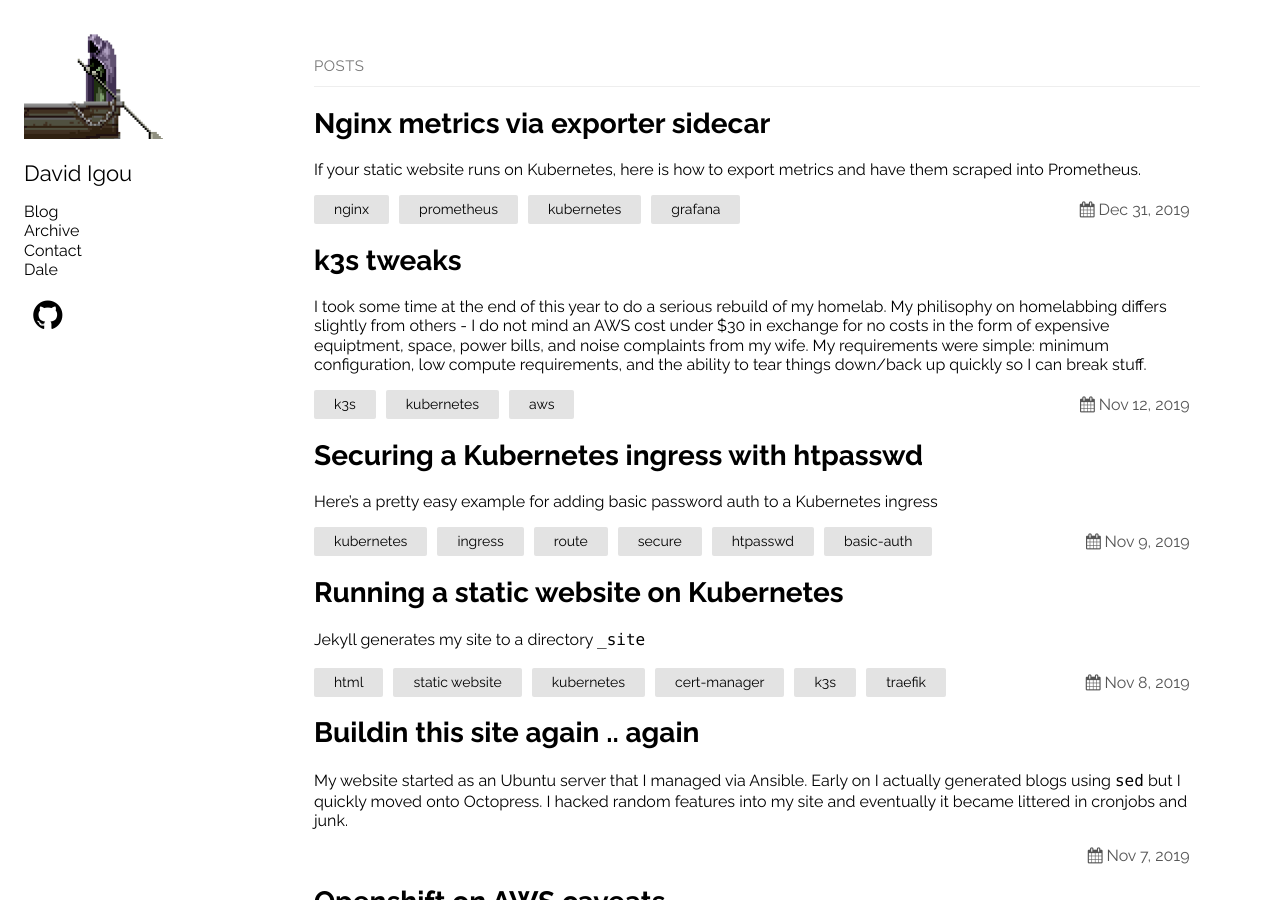
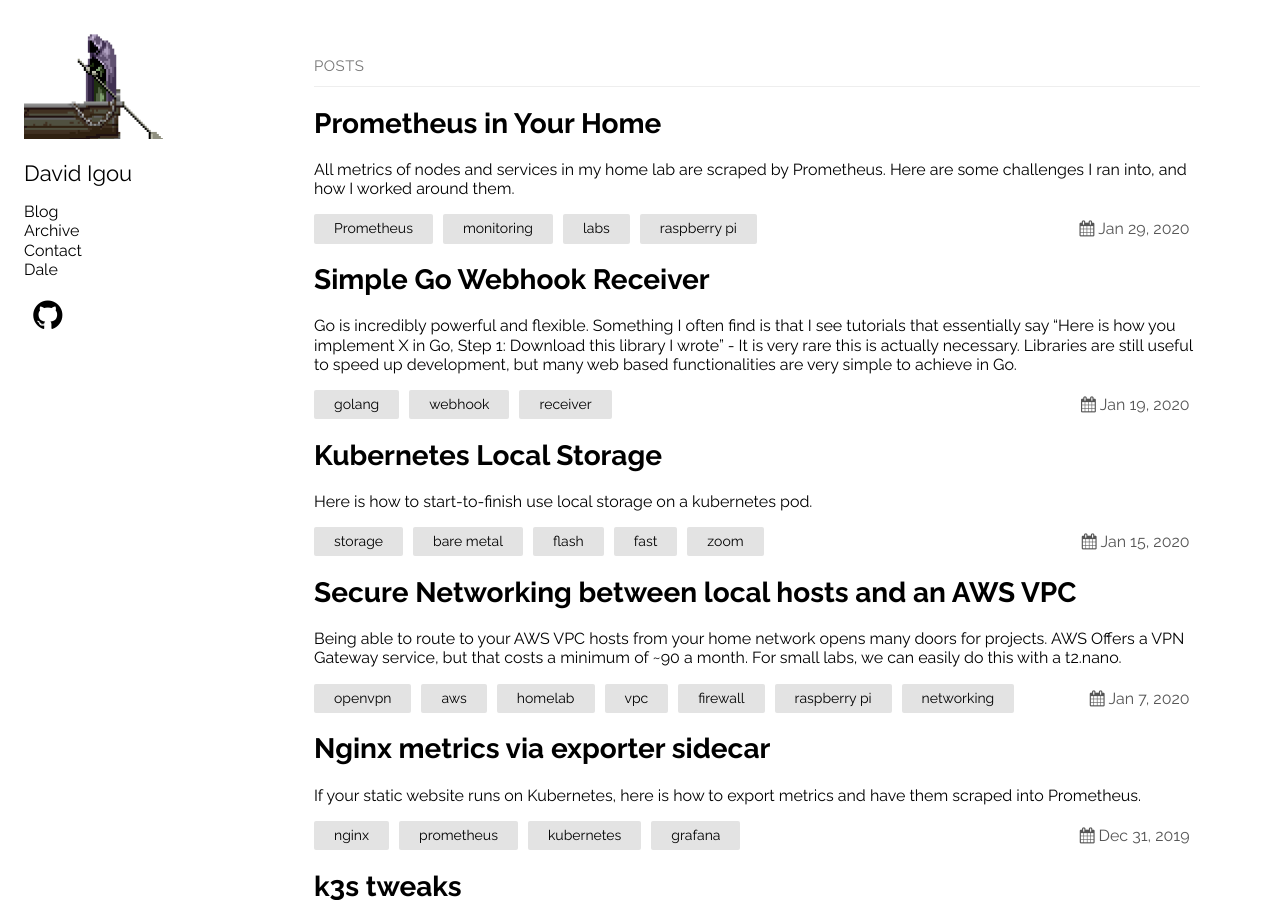
Before and after one commit to David-Igou/igou.io, a Jekyll site: the page built from blog/index.md, in a window 1280 px wide and 900 px high. Built offline with Jekyll 4.4.1, drawn with Linux system fonts in a browser that asks for light colours; some of the changed lines change nothing that is shown.

Commit message:
Add blogs

````diff
--- a/_config.yml
+++ b/_config.yml
@@ -44,11 +44,14 @@
 # Exclude from processing.
 # The following items will not be processed, by default. Create a custom list
 # to override the default setting.
-# exclude:
-#   - Gemfile
-#   - Gemfile.lock
-#   - node_modules
-#   - vendor/bundle/
-#   - vendor/cache/
-#   - vendor/gems/
-#   - vendor/ruby/
+exclude:
+  - Gemfile
+  - Gemfile.lock
+  - node_modules
+  - vendor/bundle/
+  - vendor/cache/
+  - vendor/gems/
+  - vendor/ruby/
+  - README.md
+  - do_it_live.sh
+  - Dockerfile
--- /dev/null
+++ b/_posts/2020-01-07-aws-vpc-vpn-gateway.md
@@ -0,0 +1,464 @@
+---
+layout: post
+title: "Secure Networking between local hosts and an AWS VPC"
+date: 2020-01-07
+categories: [openvpn, aws, homelab, vpc, firewall, raspberry pi, networking]
+---
+
+Being able to route to your AWS VPC hosts from your home network opens many doors for projects. AWS Offers a VPN Gateway service, but that costs a minimum of ~90 a month. For small labs, we can easily do this with a t2.nano.
+
+There are numerous benefits to this setup such as lower costs by using your own hardware, and less management of outside access via security groups.
+
+These sorts of setups are rightfully intimidating. Having any kind of entrypoint into your home network can be scary when you consider worst case scenarios. It is important to have a good background with networking, network segmentation, and incident response when designing something like this. Numerous times while I did this I send my configurations and network diagrams to people who are far more experienced than me on these subjects to validate.
+
+![Network Topology](/images/aws-vpn-gateway.png)
+
+# OpenVPN
+
+This uses resources from the [OpenVPN how-to article](https://openvpn.net/community-resources/how-to/)
+
+[I also referrenced this article on a similar setup.](http://blog.ignacio.org.mx/posts/raspberry+openvn+aws+vpc/)
+
+## Server Config
+
+Part of this process is generating TLS certs so your client can securely authenticate to your server. To generate certificates, [I used this guide from OpenVPN Community](https://openvpn.net/community-resources/setting-up-your-own-certificate-authority-ca/)
+
+
+```bash
+apt-get update
+apt-get install openvpn
+apt-get install easy-rsa
+cp -r /usr/share/easy-rsa/* /etc/openvpn/easy-rsa/
+# Follow Instructions to generate certificates
+cp server.crt server.key ca.crt dh2048.pem /etc/opencpn/
+
+./build-key client1
+cp client1.crt /home/ubuntu
+cp client1.key /home/ubuntu
+[scp to client]
+
+apt-get install iputils-ping
+```
+
+Update your servers config file in /etc/openvpn/server.conf
+
+```conf
+# Which TCP/UDP port should OpenVPN listen on?
+# If you want to run multiple OpenVPN instances
+# on the same machine, use a different port
+# number for each one.  You will need to
+# open up this port on your firewall.
+port 1194
+
+# TCP or UDP server?
+proto udp
+
+# "dev tun" will create a routed IP tunnel,
+# "dev tap" will create an ethernet tunnel.
+# Use "dev tap0" if you are ethernet bridging
+# and have precreated a tap0 virtual interface
+# and bridged it with your ethernet interface.
+# If you want to control access policies
+# over the VPN, you must create firewall
+# rules for the the TUN/TAP interface.
+# On non-Windows systems, you can give
+# an explicit unit number, such as tun0.
+# On Windows, use "dev-node" for this.
+# On most systems, the VPN will not function
+# unless you partially or fully disable
+# the firewall for the TUN/TAP interface.
+dev tun
+
+# SSL/TLS root certificate (ca), certificate
+# (cert), and private key (key).  Each client
+# and the server must have their own cert and
+# key file.  The server and all clients will
+# use the same ca file.
+#
+# See the "easy-rsa" directory for a series
+# of scripts for generating RSA certificates
+# and private keys.  Remember to use
+# a unique Common Name for the server
+# and each of the client certificates.
+#
+# Any X509 key management system can be used.
+# OpenVPN can also use a PKCS #12 formatted key file
+# (see "pkcs12" directive in man page).
+ca ca.crt
+cert server.crt
+key server.key  # This file should be kept secret
+
+# Diffie hellman parameters.
+# Generate your own with:
+#   openssl dhparam -out dh2048.pem 2048
+dh dh2048.pem
+
+# Network topology
+# Should be subnet (addressing via IP)
+# unless Windows clients v2.0.9 and lower have to
+# be supported (then net30, i.e. a /30 per client)
+# Defaults to net30 (not recommended)
+topology subnet
+
+# Configure server mode and supply a VPN subnet
+# for OpenVPN to draw client addresses from.
+# The server will take 10.8.0.1 for itself,
+# the rest will be made available to clients.
+# Each client will be able to reach the server
+# on 10.8.0.1. Comment this line out if you are
+# ethernet bridging. See the man page for more info.
+server 10.1.2.0 255.255.255.0
+push "route 10.1.1.0 255.255.255.0"
+
+
+# Maintain a record of client <-> virtual IP address
+# associations in this file.  If OpenVPN goes down or
+# is restarted, reconnecting clients can be assigned
+# the same virtual IP address from the pool that was
+# previously assigned.
+ifconfig-pool-persist ipp.txt
+
+# The keepalive directive causes ping-like
+# messages to be sent back and forth over
+# the link so that each side knows when
+# the other side has gone down.
+# Ping every 10 seconds, assume that remote
+# peer is down if no ping received during
+# a 120 second time period.
+keepalive 10 120
+
+
+# Select a cryptographic cipher.
+# This config item must be copied to
+# the client config file as well.
+# Note that v2.4 client/server will automatically
+# negotiate AES-256-GCM in TLS mode.
+# See also the ncp-cipher option in the manpage
+cipher AES-256-CBC
+
+# The persist options will try to avoid
+# accessing certain resources on restart
+# that may no longer be accessible because
+# of the privilege downgrade.
+persist-key
+persist-tun
+
+# Output a short status file showing
+# current connections, truncated
+# and rewritten every minute.
+status openvpn-status.log
+
+# Set the appropriate level of log
+# file verbosity.
+#
+# 0 is silent, except for fatal errors
+# 4 is reasonable for general usage
+# 5 and 6 can help to debug connection problems
+# 9 is extremely verbose
+verb 6
+
+# Silence repeating messages.  At most 20
+# sequential messages of the same message
+# category will be output to the log.
+;mute 20
+
+# Notify the client that when the server restarts so it
+# can automatically reconnect.
+explicit-exit-notify 1
+
+#Additional routing config
+client-config-dir ccd
+route 192.168.1.128 255.255.255.128
+
+client-to-client
+push "route 192.168.1.128 255.255.255.128"
+```
+
+Make the contents of `ccd/client`
+
+```
+iroute 192.168.1.128 255.255.255.128
+```
+
+
+## Important Routing Configurations to consider
+
+
+```conf
+# Configure server mode and supply a VPN subnet
+# for OpenVPN to draw client addresses from.
+# The server will take 10.8.0.1 for itself,
+# the rest will be made available to clients.
+# Each client will be able to reach the server
+# on 10.8.0.1. Comment this line out if you are
+# ethernet bridging. See the man page for more info.
+server 10.1.2.0 255.255.255.0
+push "route 10.1.1.0 255.255.255.0"
+
+
+#Additional routing config
+client-config-dir ccd
+route 192.168.1.128 255.255.255.128
+
+client-to-client
+push "route 192.168.1.128 255.255.255.128"
+```
+
+With this setup, my home network can route to everything in my VPC Subnet, but only my additional K8s nodes can be routed to directly from the VPC.
+
+Once configured, you can start the server with `systemctl enable --now openvpn@server`
+
+
+## Client configuration
+
+
+Copy over your client1.crt/key's and install openvpn:
+```conf
+# Specify that we are a client and that we
+# will be pulling certain config file directives
+# from the server.
+client
+
+# Use the same setting as you are using on
+# the server.
+# On most systems, the VPN will not function
+# unless you partially or fully disable
+# the firewall for the TUN/TAP interface.
+dev tun
+
+# Are we connecting to a TCP or
+# UDP server?  Use the same setting as
+# on the server.
+;proto tcp
+proto udp
+
+# The hostname/IP and port of the server.
+# You can have multiple remote entries
+# to load balance between the servers.
+
+# This value is an ElasticIP I assigned to the ec2 instance
+remote 13.37.13.37 1194
+
+# Keep trying indefinitely to resolve the
+# host name of the OpenVPN server.  Very useful
+# on machines which are not permanently connected
+# to the internet such as laptops.
+resolv-retry infinite
+
+# Most clients don't need to bind to
+# Most clients don't need to bind to
+# a specific local port number.
+nobind
+
+# Try to preserve some state across restarts.
+persist-key
+persist-tun
+
+# SSL/TLS parms.
+# See the server config file for more
+# description.  It's best to use
+# a separate .crt/.key file pair
+# for each client.  A single ca
+# file can be used for all clients.
+ca ca.crt
+cert client1.crt
+key client1.key
+
+# Verify server certificate by checking that the
+# certificate has the correct key usage set.
+# This is an important precaution to protect against
+# a potential attack discussed here:
+#  http://openvpn.net/howto.html#mitm
+#
+# To use this feature, you will need to generate
+# your server certificates with the keyUsage set to
+#   digitalSignature, keyEncipherment
+# and the extendedKeyUsage to
+#   serverAuth
+# EasyRSA can do this for you.
+remote-cert-tls server
+
+# Select a cryptographic cipher.
+# If the cipher option is used on the server
+# then you must also specify it here.
+# Note that v2.4 client/server will automatically
+# negotiate AES-256-GCM in TLS mode.
+# See also the ncp-cipher option in the manpage
+cipher AES-256-CBC
+
+# Set log file verbosity.
+verb 6
+
+# Silence repeating messages
+;mute 20
+```
+
+Start the service with `systemctl enable --now openvpn@client`
+
+# Verifying VPN Connectivity
+
+Let's make sure all the OpenVPN stuff is working before we configure this node as a gateway, so if we run into problems down the road we'll know it's not a "vpn problem"
+
+On the Client:
+
+```shell
+root@raspberrypi:~# ifconfig
+eth0: flags=4163<UP,BROADCAST,RUNNING,MULTICAST>  mtu 1500
+        inet 192.168.1.3  netmask 255.255.255.0  broadcast 192.168.1.255
+        inet6 fe80::ba27:ebff:fe20:5177  prefixlen 64  scopeid 0x20<link>
+        ether b8:27:eb:20:51:77  txqueuelen 1000  (Ethernet)
+        RX packets 60422534  bytes 30955754260 (28.8 GiB)
+        RX errors 0  dropped 275  overruns 0  frame 0
+        TX packets 55687632  bytes 32175457247 (29.9 GiB)
+        TX errors 0  dropped 0 overruns 0  carrier 0  collisions 0
+
+lo: flags=73<UP,LOOPBACK,RUNNING>  mtu 65536
+        inet 127.0.0.1  netmask 255.0.0.0
+        inet6 ::1  prefixlen 128  scopeid 0x10<host>
+        loop  txqueuelen 1000  (Local Loopback)
+        RX packets 27  bytes 2036 (1.9 KiB)
+        RX errors 0  dropped 0  overruns 0  frame 0
+        TX packets 27  bytes 2036 (1.9 KiB)
+        TX errors 0  dropped 0 overruns 0  carrier 0  collisions 0
+
+tun0: flags=4305<UP,POINTOPOINT,RUNNING,NOARP,MULTICAST>  mtu 1500
+        inet 10.1.2.2  netmask 255.255.255.0  destination 10.1.2.2
+        inet6 fe80::1c9d:1ef2:13a3:b711  prefixlen 64  scopeid 0x20<link>
+        unspec 00-00-00-00-00-00-00-00-00-00-00-00-00-00-00-00  txqueuelen 100  (UNSPEC)
+        RX packets 28292997  bytes 25673283699 (23.9 GiB)
+        RX errors 0  dropped 0  overruns 0  frame 0
+        TX packets 26909574  bytes 3747063994 (3.4 GiB)
+        TX errors 0  dropped 98 overruns 0  carrier 0  collisions 0
+```
+
+On the Server:
+
+```shell
+ubuntu@ip-10-1-1-2:~$ ifconfig
+eth0: flags=4163<UP,BROADCAST,RUNNING,MULTICAST>  mtu 9001
+        inet 10.1.1.2  netmask 255.255.255.0  broadcast 10.1.1.255
+        inet6 fe80::e:d4ff:fe76:3b90  prefixlen 64  scopeid 0x20<link>
+        ether 02:0e:d2:a6:3b:90  txqueuelen 1000  (Ethernet)
+        RX packets 55549787  bytes 30995333263 (30.9 GB)
+        RX errors 0  dropped 0  overruns 0  frame 0
+        TX packets 60257649  bytes 31868147915 (31.8 GB)
+        TX errors 0  dropped 0 overruns 0  carrier 0  collisions 0
+
+lo: flags=73<UP,LOOPBACK,RUNNING>  mtu 65536
+        inet 127.0.0.1  netmask 255.0.0.0
+        inet6 ::1  prefixlen 128  scopeid 0x10<host>
+        loop  txqueuelen 1000  (Local Loopback)
+        RX packets 945  bytes 90478 (90.4 KB)
+        RX errors 0  dropped 0  overruns 0  frame 0
+        TX packets 945  bytes 90478 (90.4 KB)
+        TX errors 0  dropped 0 overruns 0  carrier 0  collisions 0
+
+tun0: flags=4305<UP,POINTOPOINT,RUNNING,NOARP,MULTICAST>  mtu 1500
+        inet 10.1.2.1  netmask 255.255.255.0  destination 10.1.2.1
+        inet6 fe80::62fa:edb:5e23:49ad  prefixlen 64  scopeid 0x20<link>
+        unspec 00-00-00-00-00-00-00-00-00-00-00-00-00-00-00-00  txqueuelen 100  (UNSPEC)
+        RX packets 26899124  bytes 3743687524 (3.7 GB)
+        RX errors 0  dropped 0  overruns 0  frame 0
+        TX packets 28367916  bytes 25785202309 (25.7 GB)
+        TX errors 0  dropped 0 overruns 0  carrier 0  collisions 0
+```
+
+Ping the Server's tun0:
+
+```shell
+root@raspberrypi:~# ping 10.1.2.1
+PING 10.1.2.1 (10.1.2.1) 56(84) bytes of data.
+64 bytes from 10.1.2.1: icmp_seq=1 ttl=64 time=37.9 ms
+64 bytes from 10.1.2.1: icmp_seq=2 ttl=64 time=30.3 ms
+64 bytes from 10.1.2.1: icmp_seq=3 ttl=64 time=33.5 ms
+```
+
+Ping the Server's eth0:
+
+```shell
+root@raspberrypi:~# ping 10.1.1.2
+PING 10.1.1.2 (10.1.1.2) 56(84) bytes of data.
+64 bytes from 10.1.1.2: icmp_seq=1 ttl=64 time=29.4 ms
+64 bytes from 10.1.1.2: icmp_seq=2 ttl=64 time=29.8 ms
+64 bytes from 10.1.1.2: icmp_seq=3 ttl=64 time=29.5 ms
+```
+
+# Configuring Network Forwarding and Routing
+
+Now we need to configure both ends to forward traffic. Your home network needs to be configured to route traffic to AWS through the gateway, and the same for your AWS setup.
+
+## Configure a static IP for the client
+
+
+Edit `/etc/network/interfaces` to add your static IP
+
+```shell
+auto lo
+iface lo inet loopback
+
+auto eth0
+iface eth0 inet static
+    address 192.168.1.3
+    netmask 255.255.255.0
+    gateway 192.168.1.1
+    dns-nameservers 8.8.8.8 8.8.4.4
+    post-up iptables-restore < /etc/iptables/rules.v4
+```
+
+## IPv4 Forwarding and iptables
+
+Enabled ip forwarding via `echo "net.ipv4.ip_forward = 1" >> /etc/sysctl.conf`
+
+
+Add IPTables rules and make them persistent:
+
+```shell
+# Flush the entire iptables
+iptables -F
+iptables -X
+iptables -t nat -F
+iptables -t nat -X
+iptables -t mangle -F
+iptables -t mangle -X
+iptables -P INPUT ACCEPT
+iptables -P FORWARD ACCEPT
+iptables -P OUTPUT ACCEPT
+
+# Allow established connections
+iptables -A INPUT -m state --state ESTABLISHED,RELATED -j ACCEPT
+iptables -A FORWARD -m state --state ESTABLISHED,RELATED -j ACCEPT
+
+# Masquerade the traffic
+iptables -t nat -A POSTROUTING -o eth0 -j MASQUERADE
+iptables -t nat -A POSTROUTING -o tun0 -j MASQUERADE
+
+# Save the state to the file the interface looks for
+iptables-save > /etc/iptables/rules.v4
+```
+
+
+## Adding routes for the rest of your network to use
+
+Both sides will need to know how to route to the other. For example, in my home router I added the route "10.0.0.0/16 via [gatway ip]" and for AWS I added a route "192.168.1.0/24 via [OpenVPN Server instance ID]"
+
+# Security
+
+In its basic form, this setup is very secure between the SSL/TLS auth and a very strict firewall rule to only allow connections from your home IP.
+
+As you add things to your VPC, you will need to be careful about what you expose - If something in your VPC gets compromised, there are a set of nodes in your home network they can now route to. Make sure those nodes are properly secured, in the event something bad does happen. You can also consider things like ACLs to prevent further pivoting from the 192.168.1.128/25 subnet.
+
+Alternatively, you can simply remove ALL VPC -> Home routing from your configs, so nothing in AWS can initiate connections to the home network, but vise versa still works..
+
+Security is best approached with the mentality that everything outside facing will be compromised eventually. Truly secure networks prevent intruders from pivoting deeper.
+
+# Performance
+
+Performance is not "Great" but for POC's I do while working on the road I'm pretty happy with.
+
+The baseline performance for a t2.nano is 30 Megabit/s. That's 30% of my home internet bandwidth, which actually works out pretty well to stop me from having this setup suck up all of my network bandwidth.
+
+# Possible Improvements
+
+In the event my IP changes, I would have to update it manually - this could easily be resolved via a cronjob to check and update via the aws cli.
+
+More in depth monitoring of this should be done to really get an understanding of the performance. That'll probably be a future blog, but until then cloudwatch metrics will do.
--- /dev/null
+++ b/_posts/2020-01-15-kubernetes-local-storage.md
@@ -0,0 +1,103 @@
+---
+layout: post
+title: Kubernetes Local Storage
+date: 2020-01-15
+categories: [storage, bare metal, flash, fast, zoom]
+---
+
+Here is how to start-to-finish use local storage on a kubernetes pod.
+
+Local storage simply means that you create a PV with a path parameter that is a local directory on the host filesystem. You do not hand Kubernetes the device itself, meaning you will have to partition and format the disk on your own from the host machine. In this example, it is a flash drive I plugged into my Raspberry Pi 4 running Prometheus.
+
+```bash
+$ lsblk
+NAME        MAJ:MIN RM   SIZE RO TYPE MOUNTPOINT
+sda           8:0    1 119.5G  0 disk
+└─sda1        8:1    1 119.5G  0 part
+mmcblk0     179:0    0  59.5G  0 disk
+├─mmcblk0p1 179:1    0   256M  0 part /boot
+└─mmcblk0p2 179:2    0  59.2G  0 part /
+$ sudo fdisk /dev/sda
+[ ... ]
+$ sync
+$ lsblk
+NAME        MAJ:MIN RM   SIZE RO TYPE MOUNTPOINT
+sda           8:0    1 119.5G  0 disk
+├─sda1        8:1    1    80G  0 part
+└─sda2        8:2    1     2G  0 part
+mmcblk0     179:0    0  59.5G  0 disk
+├─mmcblk0p1 179:1    0   256M  0 part /boot
+└─mmcblk0p2 179:2    0  59.2G  0 part /
+$ mkfs.ext4 /dev/sda1
+$ mkfs.ext4 /dev/sda2
+```
+
+Add entries to fstab:
+
+```bash
+/dev/sda1 /mnt/prometheus ext4 defaults 0 0
+/dev/sda2 /mnt/mediawikidb ext4 defaults 0 0
+```
+
+Do a `mount -a` to make sure everything mounts fine. That's all you have to do from the node.
+
+Now we create a PV with this path, and add it to our Prometheus custom resource:
+
+```yaml
+apiVersion: v1
+kind: PersistentVolume
+metadata:
+  name: prometheus-persistent-local-storage
+  namespace: monitoring
+  labels:
+    app: prometheus-persistent-local-storage
+spec:
+  capacity:
+    storage: 80Gi
+  accessModes:
+  - ReadWriteOnce
+  local:
+    path: /mnt/prometheus
+  nodeAffinity:
+    required:
+      nodeSelectorTerms:
+      - matchExpressions:
+        - key: kubernetes.io/hostname
+          operator: In
+          values:
+          - pi-worker
+```
+
+Update the Prometheus object:
+
+```yaml
+apiVersion: monitoring.coreos.com/v1
+kind: Prometheus
+metadata:
+  name: prometheus
+  namespace: monitoring
+spec:
+  [...]
+  storage:
+    volumeClaimTemplate:
+      spec:
+        selector:
+          matchLabels:
+            app: prometheus-persistent-local-storage
+        resources:
+          requests:
+            storage: 80Gi
+  tolerations:
+  - effect: NoSchedule
+    key: arm64
+    operator: Equal
+    value: "true"
+```
+
+
+Check your output and, success:
+
+```shell
+NAMESPACE    NAME                                               STATUS   VOLUME                                CAPACITY   ACCESS MODES   STORAGECLASS   AGE
+monitoring   prometheus-prometheus-db-prometheus-prometheus-0   Bound    prometheus-persistent-local-storage   80Gi       RWO                           26m
+```
--- /dev/null
+++ b/_posts/2020-01-19-go-webhook-receiver.md
@@ -0,0 +1,49 @@
+---
+layout: post
+title: Simple Go Webhook Receiver
+date: 2020-01-19
+categories: [golang, webhook, receiver]
+---
+
+
+Go is incredibly powerful and flexible. Something I often find is that I see tutorials that essentially say "Here is how you implement X in Go, Step 1: Download this library I wrote" - It is very rare this is actually necessary. Libraries are still useful to speed up development, but many web based functionalities are very simple to achieve in Go.
+
+```go
+package main
+
+import (
+	"fmt"
+	"log"
+	"net/http"
+	"encoding/json"
+)
+
+func handleWebhook(w http.ResponseWriter, r *http.Request) {
+	webhookData := make(map[string]interface{})
+	err := json.NewDecoder(r.Body).Decode(&webhookData)
+	if err != nil {
+		http.Error(w, err.Error(), http.StatusInternalServerError)
+		return
+	}
+	fmt.Println("got webhook payload: ")
+	for k, v := range webhookData {
+		fmt.Printf("%s : %v\n", k, v)
+	}
+
+	switch name := webhookData["username"]; name{
+	case "test":
+		fmt.Println("Invoked")
+	default:
+		fmt.Println("Not invoked")
+	}
+}
+
+
+func main() {
+    log.Println("server started")
+	http.HandleFunc("/webhook", handleWebhook)
+	log.Fatal(http.ListenAndServe(":8080", nil))
+}
+```
+
+This example simple takes in the data, spits it out, and has an example switch statement for logic.
--- /dev/null
+++ b/_posts/2020-01-29-prometheus-in-your-home.md
@@ -0,0 +1,58 @@
+---
+layout: post
+title: Prometheus in Your Home
+date: 2020-01-29
+categories: [Prometheus, monitoring, labs, raspberry pi]
+---
+
+All metrics of nodes and services in my home lab are scraped by Prometheus. Here are some challenges I ran into, and how I worked around them.
+
+# Why use Prometheus in your Homelab
+
+I'm approaching ~15 nodes in my home and Prometheus is a great way to get insight on my resource usage and performance. I have alerts configured for when things go down (or I break things), and I can get visibility on what other users are doing in my cluster. There are tons of useful exporters I consume - I have blackbox exporters that check if my site is up, have a temperature exporter for my Raspberry Pi's, and I get utilization metrics from my file servers.
+
+[I keep some example configurations here.](https://github.com/David-Igou/kubernetes-lab-manifests/tree/master/monitoring)
+
+# Trial #1: Cheap ec2's
+
+The shortest path to getting a running instance in the beginning for me was doing a `kubectl create -f bundle.yaml -n monitoring` from the official [prometheus-operator](https://github.com/coreos/prometheus-operator). My worker nodes were originally t2.nanos, and I allocated storage via the ebs-csi driver. Originally this appeared fine and scraping a couple node-exporters and some small bundled metrics endpoints didn't seem to cause issues.
+
+Eventually, I noticed the memory usage would slowly become too much for the instance size. The CPU spikes from saving blocks to the TSDB also were too much, and my node would become unresponsive. Eventually, the operator would reschedule the pod on another node and the cycle would repeat where it slowly deathballed through my cluster. Upgrading to t2.micros did not fix this.
+
+Setting limits sort of helped, but there were gaps in metrics from Kubernetes killing the pod when it eventually hit said limit. Limiting scrape intervals and having a node that I _only_ scheduled Prometheus on would only delay the inevitable. I also tired switching to [k3OS](https://github.com/rancher/k3os) to reduce the OS footprint, but to no avail. It became clear I wasn't going to see success on an EC2
+
+Recently I was able to pinpoint some performance issues I experienced on cert-manager and the ebs-csi controllers. These projects are still Alpha status and things like that are to be expected. If you're reading this in 2021, this might now be possible.
+
+# Trial #2: Unused hardware in my office
+
+![k3s_pis](/images/k3s_pis_censored.jpg)
+
+When it became clear I needed more power than I was willing to pay AWS bills for, I built a [VPN Gateway](https://igou.io/blog/20200107-aws-vpc-vpn-gateway/) into my VPC, added my Raspberry Pis to the cluster, and created a new Prometheus object backed by NFS storage. I used images from [this Prometheus ARM project.](https://github.com/carlosedp/prometheus-ARM)
+
+This worked for a bit, but I ran into more performance issues with NFS. Eventually the database got corrupted, and I saw more performance issues linked to [this issue](https://github.com/prometheus/prometheus/issues/4392). The cause was related to the OS running 32 bit.
+
+So I needed a 64 Bit OS, and better storage performance..
+
+# Trial #3: This is getting ridiculous
+
+![Science](/images/science.jpg)
+
+So here we are at 4x the memory we started at on an aarch64 CPU. The Pi 4's cooling issues are a real thing, so the sink isn't entirely a joke.
+
+Out of the box, Raspbian does not boot a 64bit kernel, so we will need to enable it.
+
+```bash
+rpi-update
+echo 'arm_64bit=1' >> /boot/config.txt
+```
+Reboot and throw a `uname -a`
+
+```
+Linux pi-x 4.19.97-v8+ #1293 SMP PREEMPT Wed Jan 22 17:22:12 GMT 2020 aarch64 GNU/Linux
+```
+
+For storage, I used local storage via the fastest USB 3.0 flash drive I could find. I have a [previous blog](https://igou.io/blog/20200115-kubernetes-local-storage/) on configuring a PV backed by it.
+
+# Conclusions
+
+When working with constraints, innovation truly shines.
````
Also changed, not shown: images/aws-vpn-gateway.png (added), images/k3s_pis.jpg (added), images/k3s_pis_censored.jpg (added), images/science.jpg (added).
